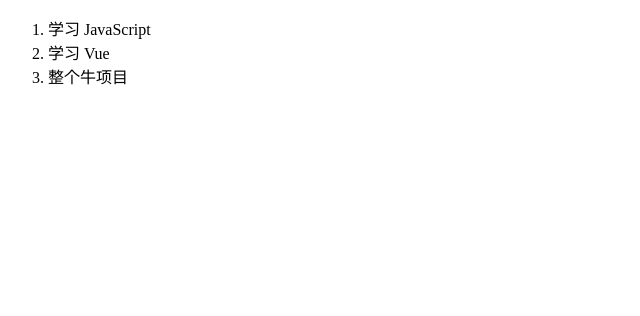
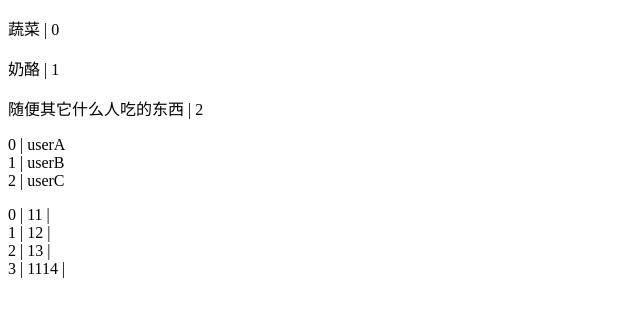
Before and after one commit to geektcp/Namjagbarwa-vue, a Vue app: page /#/app7 in a window 1280 px wide. Before the commit this address led to /#/app4. Shown: the top 316 px of the page, without its empty margins (0-640 px from the left). Built offline with nearby package versions, Linux system fonts and the light colour scheme.

Commit message:
bind的key其实可以随便填，填错了也不影响遍历列表 div v-for="(ele, key, index) in arrList" :key="key"

```diff
--- a/src/components/todo-item.vue
+++ b/src/components/todo-item.vue
@@ -1,10 +1,7 @@
 <template>
     <div>
-        <p>
-            111111111111111
-        </P>
-        <li>{{ todo.text }}</li>
-        <li>{{ todo.id }}</li>
+        <p>{{ todo.text }}  | {{ todo.id }}</p>
+
     </div>
 </template>
 
--- a/src/view/app-example/app7.vue
+++ b/src/view/app-example/app7.vue
@@ -1,6 +1,6 @@
 <template>
     <div>
-        <ol>
+        <div>
             <!--
               现在我们为每个 todo-item 提供 todo 对象
               todo 对象是变量，即其内容可以是动态的。
@@ -12,19 +12,23 @@
                     v-bind:todo="item"
                     :key="item.id"
             ></todo-item>
-        </ol>
+        </div>
 
-        <ul>
-            <li v-for="user in userList" :key=user.id>
-                {{ user}}
-            </li>
-        </ul>
-
+        <div>
+            <!--     (ele, key, aaa) 括号内的参数可以随便填，必须和:key对其即可       -->
+            <div v-for="(ele, key, aaa) in userList" :key=aaa>
+                {{key}} | {{ ele}}
+            </div>
+        </div>
+        <p/>
+        <div>
+            <div v-for="(ele, key, index) in arrList" :key="key">
+              {{key}} | {{ ele}} | {{index}}
+            </div>
+        </div>
     </div>
 
-
 </template>
-
 
 <script>
     // vue import语句后面的组件不支持使用横杠
@@ -47,9 +51,10 @@
                     "userC",
                 ],
                 arrList: [
-                    1,
-                    2,
-                    3
+                    11,
+                    12,
+                    13,
+                    1114
                 ]
             }
         }
```
